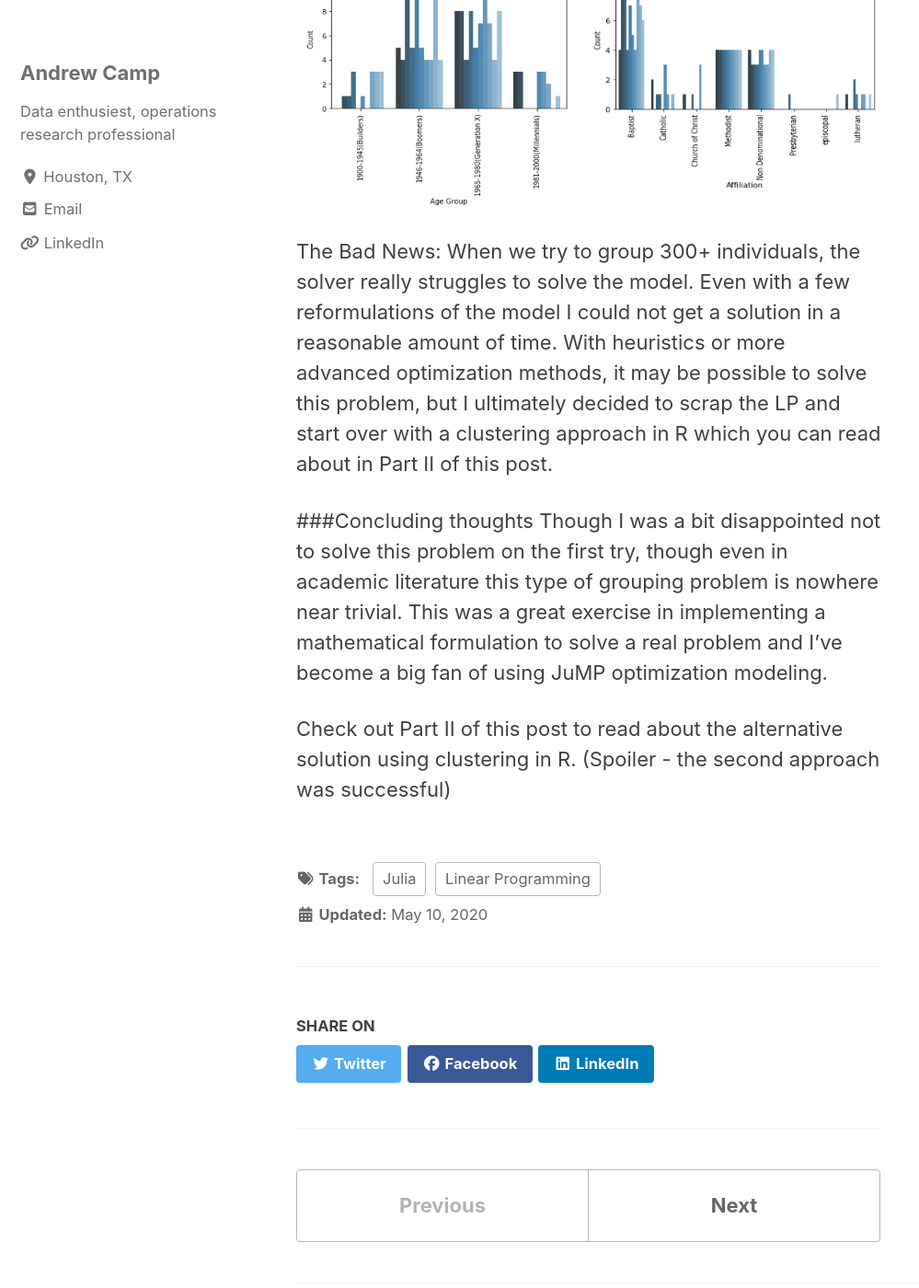
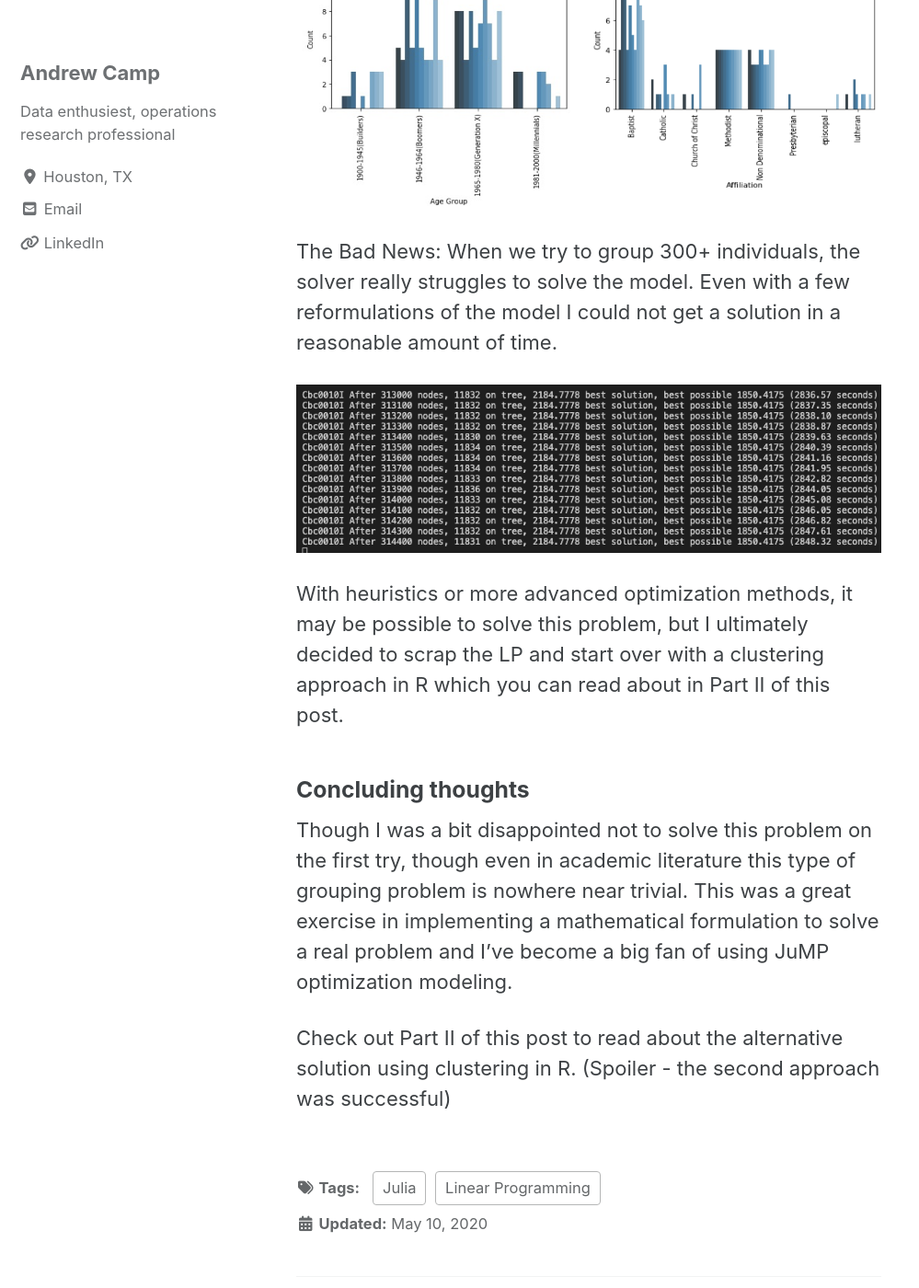
Before and after one commit to andrewdcamp/andrewdcamp.github.io, a Jekyll site: the page built from _posts/2020-01-10-Group-Assignment_1.md, in a window 1280 px wide and 1400 px high, scrolled down 8575 px. Shown: the whole window at 92% size, without its empty margins (0-999 px from the left). Built offline with Jekyll 4.4.1, drawn with Linux system fonts in a browser that asks for light colours; cached includes are drawn as plain includes; nearby versions of some CDN libraries.

Commit message:
Update image 1_03

```diff
--- a/_posts/2020-01-10-Group-Assignment_1.md
+++ b/_posts/2020-01-10-Group-Assignment_1.md
@@ -168,9 +168,13 @@ With a test case of 160 individuals we get a solution from CBC rather quickly. W
 <img src="{{ site.url }}{{ site.baseurl }}/images/CoregroupOpt/attributePlots.jpg" alt="Plot 1">
 
 The Bad News:
-When we try to group 300+ individuals, the solver really struggles to solve the model. Even with a few reformulations of the model I could not get a solution in a reasonable amount of time. With heuristics or more advanced optimization methods, it may be possible to solve this problem, but I ultimately decided to scrap the LP and start over with a clustering approach in R which you can read about in Part II of this post.
+When we try to group 300+ individuals, the solver really struggles to solve the model. Even with a few reformulations of the model I could not get a solution in a reasonable amount of time.
 
-###Concluding thoughts
+<img src="{{ site.url }}{{ site.baseurl }}/images/CoregroupOpt/cbcLongRun.png" alt="Plot 1">
+
+With heuristics or more advanced optimization methods, it may be possible to solve this problem, but I ultimately decided to scrap the LP and start over with a clustering approach in R which you can read about in Part II of this post.
+
+### Concluding thoughts
 Though I was a bit disappointed not to solve this problem on the first try, though even in academic literature this type of grouping problem is nowhere near trivial. This was a great exercise in implementing a mathematical formulation to solve a real problem and I've become a big fan of using JuMP optimization modeling.
 
 Check out Part II of this post to read about the alternative solution using clustering in R. (Spoiler - the second approach was successful)
```
Also changed, not shown: images/CoregroupOpt/cbcLongRun.png (added), 1 other file.
